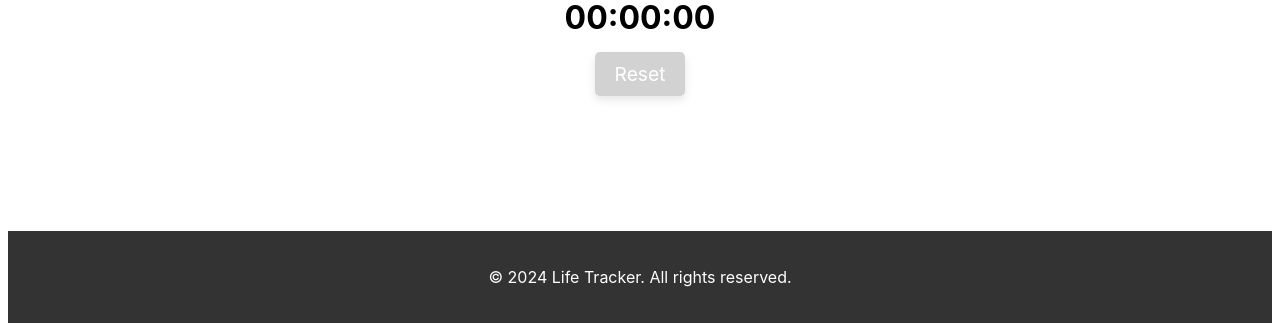
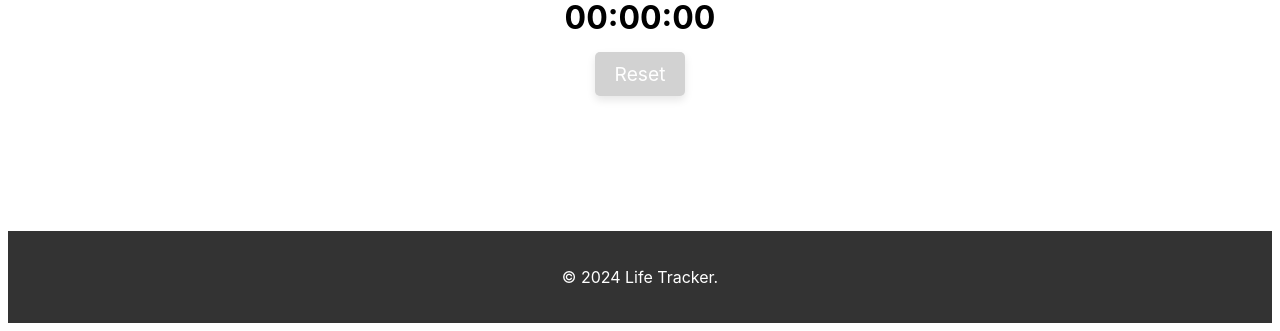
Before and after one commit to kangeunsong/Life-Tracker, a website: page stopwatch.html in a window 1280 px wide. Shown: the part 704-1035 px from the top of the page. Drawn offline with Linux system fonts and the light colour scheme; a web font is replaced by a local one.

Commit message:
하단 문구 수정

```diff
--- a/stopwatch.html
+++ b/stopwatch.html
@@ -220,7 +220,7 @@
     <br>
     <br>
         <footer>
-            <p >&copy; 2024 Life Tracker. All rights reserved.</p>
+            <p >&copy; 2024 Life Tracker.</p>
         </footer>
 </body>
 
```
